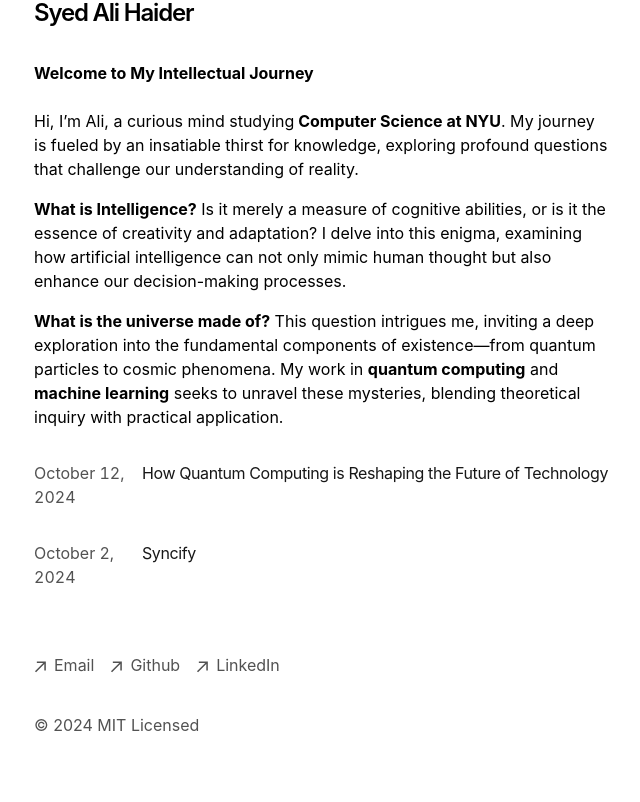
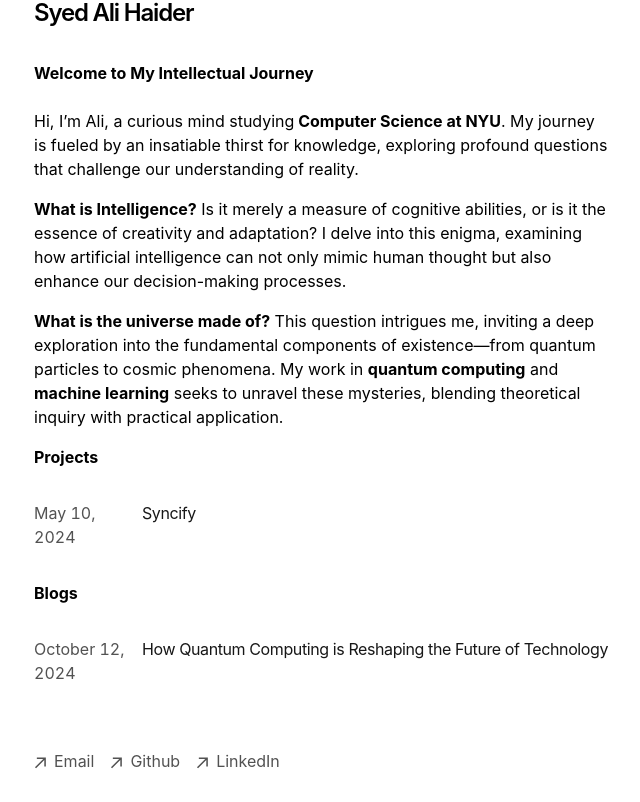
Before and after one commit to s-haider10/portfolio-blog, a Next.js app: page / in a window 1280 px wide. Shown: the part 363-1165 px from the top of the page, without its empty margins (318-958 px from the left). Built offline with nearby package versions, Linux system fonts and the light colour scheme.

Commit message:
update 1.3.7

```diff
--- a/app/page.tsx
+++ b/app/page.tsx
@@ -40,13 +40,18 @@ export default function Page() {
           <strong>machine learning</strong> seeks to unravel these mysteries,
           blending theoretical inquiry with practical application.
         </p>
+        <p className="mb-5">
+          <strong>Projects</strong>
+        </p>
+        <div className="my-8">
+          <ProjectPosts />
+        </div>
       </div>
-
+      <p className="mb-5">
+        <strong>Blogs</strong>
+      </p>
       <div className="my-8">
         <BlogPosts />
-      </div>
-      <div className="my-8">
-        <ProjectPosts />
       </div>
     </section>
   );
--- a/app/projects/[slug]/pages.tsx
+++ b/app/projects/[slug]/pages.tsx
@@ -5,10 +5,7 @@ import { baseUrl } from "app/sitemap";
 
 export async function generateStaticParams() {
   let posts = getProjectPosts();
-  console.log(
-    "Generated slugs:",
-    posts.map((post) => post.slug)
-  ); // Log generated slugs
+
   return posts.map((post) => ({
     slug: post.slug,
   }));
@@ -57,10 +54,6 @@ export function generateMetadata({ params }) {
 export default function Project({ params }) {
   let post = getProjectPosts().find((post) => post.slug === params.slug);
 
-  // Add logging to check the current slug and the found post
-  console.log("Looking for post with slug:", params.slug); // Log the current slug
-  console.log("Found post:", post); // Log the found post
-
   if (!post) {
     notFound();
   }
@@ -73,7 +66,7 @@ export default function Project({ params }) {
         dangerouslySetInnerHTML={{
           __html: JSON.stringify({
             "@context": "https://schema.org",
-            "@type": "BlogPosting",
+            "@type": "ProjectPosting",
             headline: post.metadata.title,
             datePublished: post.metadata.publishedAt,
             dateModified: post.metadata.publishedAt,
@@ -84,7 +77,7 @@ export default function Project({ params }) {
             url: `${baseUrl}/projects/${post.slug}`,
             author: {
               "@type": "Person",
-              name: "My Portfolio",
+              name: "Syed Ali Haider",
             },
           }),
         }}
--- a/app/projects/posts/project1.mdx
+++ b/app/projects/posts/syncify_project.mdx
@@ -1,6 +1,6 @@
 ---
 title: "Syncify"
-publishedAt: "2024-10-02"
+publishedAt: "2024-05-10"
 summary: "Syncify Rec Sys for music"
 ---
 
```
Also changed, not shown: app/blog/[slug]/page.tsx (+20 -20 lines).
